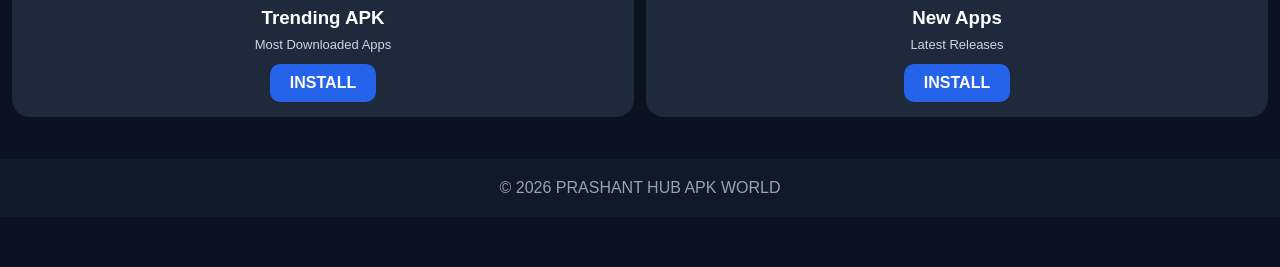
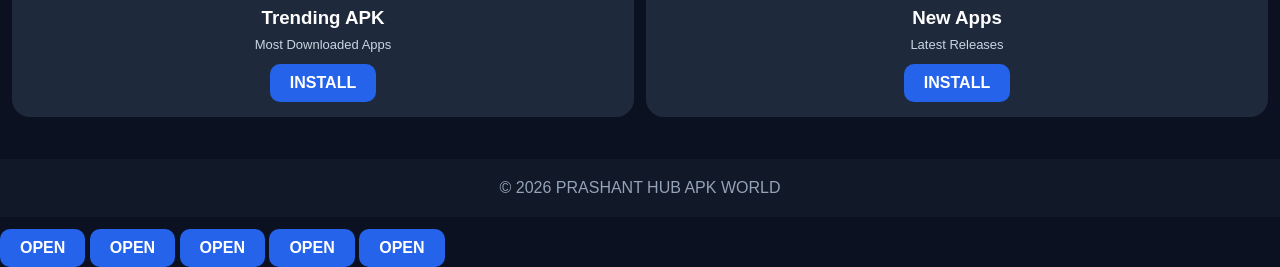
Before and after one commit to prashanthubcoder/Prashant-Hub-Coder, a plain HTML site: page index.html in a window 1280 px wide. Shown: the part 625-892 px from the top of the page. Before the commit the page ends 842 px from the top, so only its background shows below. Drawn offline with Linux system fonts and the light colour scheme.

Commit message:
Update index.html
Signed-off-by: prashanthubcoder <prashant7799000@gmail.com>

```diff
--- a/index.html
+++ b/index.html
@@ -174,3 +174,12 @@ Trending Apps
 
 </body>
 </html>
+<a href="freefire.html" class="btn">OPEN</a>
+
+<a href="bgmi.html" class="btn">OPEN</a>
+
+<a href="instagram-guide.html" class="btn">OPEN</a>
+
+<a href="whatsapp-guide.html" class="btn">OPEN</a>
+
+<a href="battery-tips.html" class="btn">OPEN</a>
```
